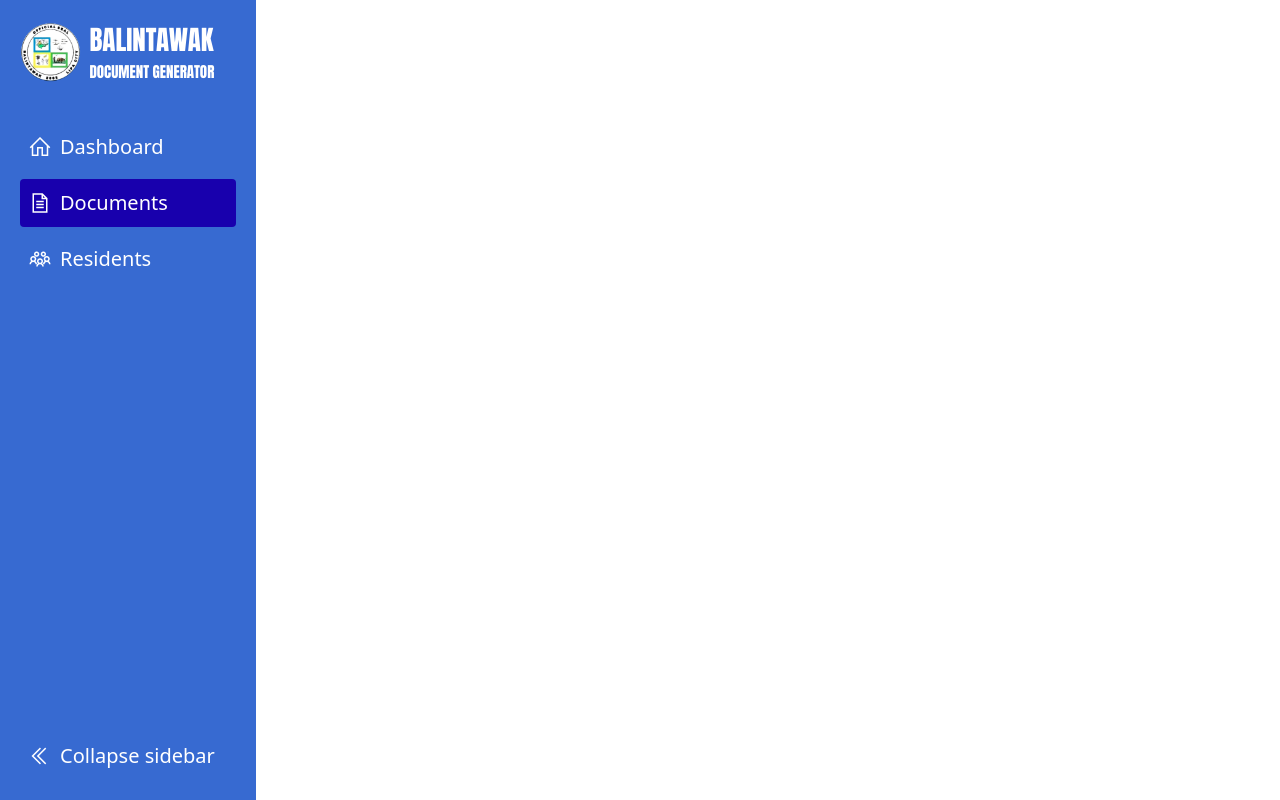
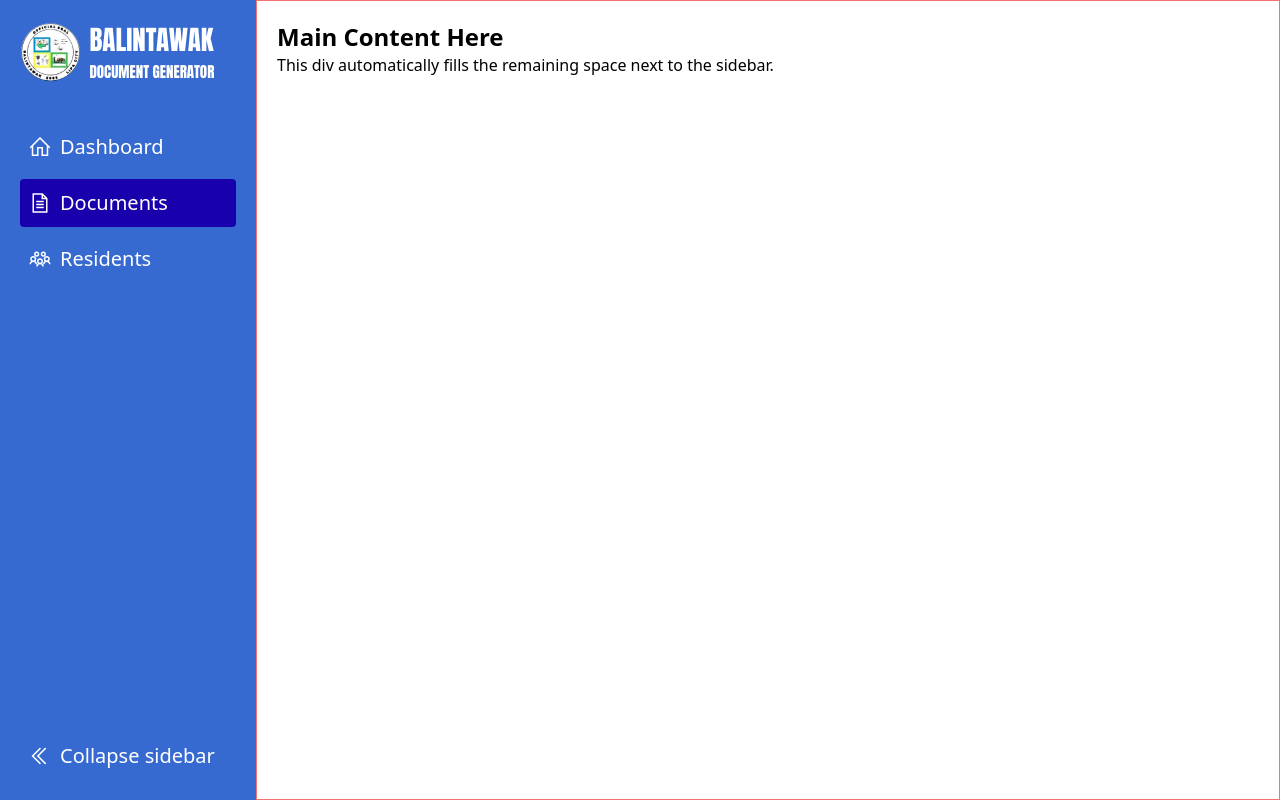
Before and after one commit to itzjmbruhhh/Document_Generator_NSTP, a PHP site: page /pages/document.php in a window 1280 px wide. Run offline with PHP 8.4, Linux system fonts and the light colour scheme; some libraries are stand-ins or nearby versions.

Commit message:
dynamic main content section

```diff
--- a/js/navbar.js
+++ b/js/navbar.js
@@ -61,6 +61,13 @@ function applyCollapsed(collapsed, persist = false) {
       // ignore storage errors (e.g., privacy mode)
     }
   }
+  // update css variable used by main content
+  try {
+    const root = document.documentElement;
+    root.style.setProperty("--sidebar-width", isCollapsed ? "5rem" : "16rem");
+  } catch (e) {
+    // ignore
+  }
 }
 
 // Toggle handler
--- a/pages/document.php
+++ b/pages/document.php
@@ -1,5 +1,6 @@
 <!DOCTYPE html>
 <html lang="en">
+
 <head>
     <link rel="stylesheet" href="../style.css">
     <link rel="preconnect" href="https://fonts.googleapis.com">
@@ -14,14 +15,21 @@
     <meta name="viewport" content="width=device-width, initial-scale=1.0">
     <title>Documents - Brgy. Balintawak Document Generator</title>
 </head>
+
 <body>
-    <section>
+    <section class="flex min-h-screen">
         <?php
         include('../components/navbar.php');
         ?>
-        Hello
+
+        <!-- Main content -->
+        <div id="mainContent" class="flex-1 border border-red-400 p-5 transition-all duration-300">
+            <h1 class="text-2xl font-bold">Main Content Here</h1>
+            <p>This div automatically fills the remaining space next to the sidebar.</p>
+        </div>
     </section>
 
     <script src="../js/navbar.js"></script>
 </body>
+
 </html>
--- a/style.css
+++ b/style.css
@@ -6,6 +6,8 @@
   --color-primary: #376ad1;
   --color-secondary: #1800ad;
   --color-gray: #eaeaea;
+  /* Sidebar width (kept in sync with Tailwind w-64 / w-20) */
+  --sidebar-width: 16rem;
 }
 
 .anton-regular {
@@ -13,3 +15,13 @@
   font-weight: 400;
   font-style: normal;
 }
+
+/* Main content should sit to the right of the fixed sidebar */
+#mainContent {
+  margin-left: var(--sidebar-width);
+  width: calc(100% - var(--sidebar-width));
+  box-sizing: border-box;
+  transition:
+    margin-left 0.3s ease,
+    width 0.3s ease;
+}
```
